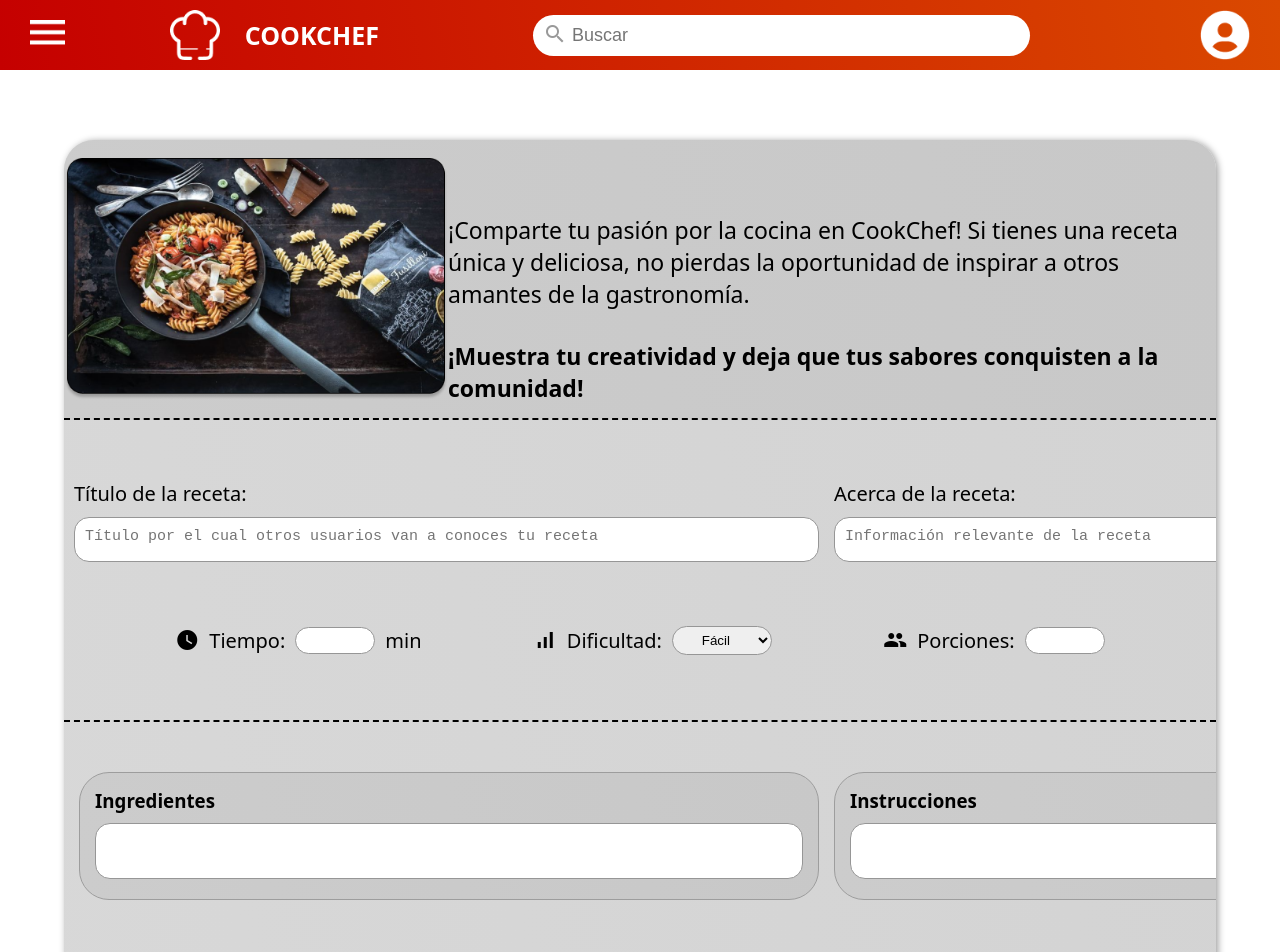
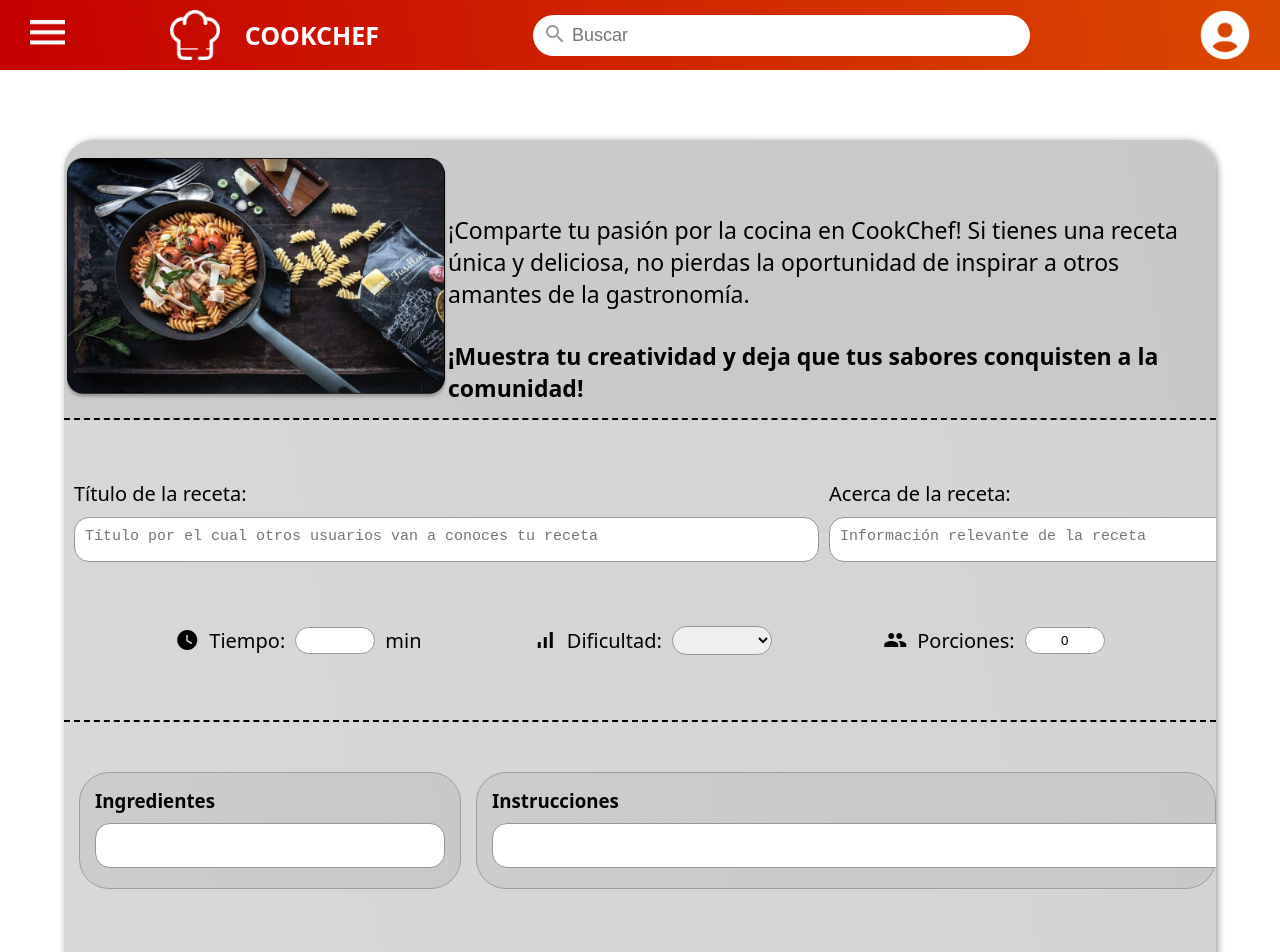
Before and after one commit to Kevinjr2912/Proyecto_C1, an Angular app in the folder recipe_project_front/: page / in a window 1280 px wide. Shown: the top 952 px of the page. Built offline with nearby package versions, Linux system fonts and the light colour scheme; a web font is replaced by a local one.

Commit message:
Funcionalidad de delete

```diff
--- a/recipe_project_front/src/app/actions-page/actions-page.component.ts
+++ b/recipe_project_front/src/app/actions-page/actions-page.component.ts
@@ -1,37 +1,42 @@
 import { Component, OnInit } from '@angular/core';
 import { ApiRecipeService } from '../services/api-recipe.service';
 import { IInformationSpecificRecipe } from '../interfaces/iinformation-specific-recipe';
+import { ActivatedRoute } from '@angular/router';
 import Swal from 'sweetalert2';
 
 @Component({
   selector: 'app-actions-page',
   templateUrl: './actions-page.component.html',
-  styleUrls: ['./actions-page.component.css']
+  styleUrls: ['./actions-page.component.css'],
 })
 export class ActionsPageComponent implements OnInit {
+  recipeId: number | null = null;
   ingredientNames: string[] = [];
 
-  process: string[] = [
-    'Ingredientes',
-    'Instrucciones'
-  ]
-
   recipe: IInformationSpecificRecipe = {
-    name_recipe: "",
-    description: "",
-    preparation: "",
-    time_duration: "",
+    name_recipe: '',
+    description: '',
+    preparation: '',
+    time_duration: '',
     number_portion: 0,
-    TypeDifficulty : {
-      name_type_difficulty: ""
+    TypeDifficulty: {
+      name_type_difficulty: '',
     },
-    Ingredients: []
+    Ingredients: [],
   };
 
-  constructor (private _apiRecipe: ApiRecipeService) {}
+  constructor(private _apiRecipe: ApiRecipeService, private route: ActivatedRoute) {}
 
   ngOnInit(): void {
-    this._apiRecipe.getinformationRecipe().subscribe(
+    const idParam = this.route.snapshot.paramMap.get('id');
+    if (idParam) {
+      this.recipeId = +idParam;  // El '+' convierte el string a número
+      this.getRecipeDetails(this.recipeId);
+    }
+  }
+
+  getRecipeDetails(id:number) {
+    this._apiRecipe.getinformationRecipe(id).subscribe(
       (response: IInformationSpecificRecipe) => {
         this.recipe = {
           name_recipe: response.name_recipe,
@@ -40,12 +45,14 @@ export class ActionsPageComponent implements OnInit {
           time_duration: this.convertTimeToMinutes(response.time_duration),
           number_portion: response.number_portion,
           TypeDifficulty: response.TypeDifficulty,
-          Ingredients: response.Ingredients
+          Ingredients: response.Ingredients,
         };
 
-        this.ingredientNames = this.recipe.Ingredients.map(ingredient => ingredient.name_ingredient);
+        this.ingredientNames = this.recipe.Ingredients.map(
+          (ingredient) => ingredient.name_ingredient
+        );
       },
-      error => console.error('Error fetching recipe:', error)
+      (error) => console.error('Error fetching recipe:', error)
     );
   }
 
@@ -55,38 +62,44 @@ export class ActionsPageComponent implements OnInit {
         name_recipe: this.recipe.name_recipe,
         description: this.recipe.description,
         time_duration: this.formatTimeDuration(this.recipe.time_duration),
-        id_difficulty: this.convertDifficultyToNumber(this.recipe.TypeDifficulty.name_type_difficulty),
+        id_difficulty: this.convertDifficultyToNumber(
+          this.recipe.TypeDifficulty.name_type_difficulty
+        ),
         number_portion: this.recipe.number_portion,
         preparation: this.recipe.preparation,
       },
       newDataIngredients: this.recipe.Ingredients.map((ingredient, index) => ({
         name_ingredient: ingredient.name_ingredient,
-        nameEdited: ingredient.name_ingredient || "",
-        previousName: this.ingredientNames[index] || "",
+        nameEdited: ingredient.name_ingredient || '',
+        previousName: this.ingredientNames[index] || '',
       })),
     };
 
-    dataToUpdate.newDataIngredients.map(ingredient => {
-      console.log(ingredient.name_ingredient, ingredient.previousName, ingredient.nameEdited)
-    })
+    dataToUpdate.newDataIngredients.map((ingredient) => {
+      console.log(
+        ingredient.name_ingredient,
+        ingredient.previousName,
+        ingredient.nameEdited
+      );
+    });
 
     this._apiRecipe.updateInformationRecipe(1, dataToUpdate).subscribe(
-      response => {
+      (response) => {
         console.log('Receta actualizada:', response);
         Swal.fire({
           title: 'Éxito!',
           text: 'La receta se ha actualizado correctamente.',
           icon: 'success',
-          confirmButtonText: 'Aceptar'
+          confirmButtonText: 'Aceptar',
         });
       },
-      error => {
+      (error) => {
         console.error('Error al actualizar la receta:', error);
         Swal.fire({
           title: 'Error!',
           text: 'Ocurrió un problema al actualizar la receta.',
           icon: 'error',
-          confirmButtonText: 'Aceptar'
+          confirmButtonText: 'Aceptar',
         });
       }
     );
@@ -122,5 +135,4 @@ export class ActionsPageComponent implements OnInit {
         return null;
     }
   };
-
 }
--- a/recipe_project_front/src/app/add-recipe-page/add-recipe-page.component.css
+++ b/recipe_project_front/src/app/add-recipe-page/add-recipe-page.component.css
@@ -62,6 +62,30 @@
   display: flex;
 }
 
+.box-recipe {
+  width: 750px;
+  margin-left: 10px;
+}
+
+label {
+  font-size: 20px;
+}
+
+textarea {
+  width: 745px;
+  height: 45px;
+  margin-top: 10px;
+  padding: 10px;
+  font-size: 15px;
+  resize:none;
+  text-align: justify;
+  outline: none;
+  border: none;
+  outline: none;
+  border-radius: 15px;
+  border: 1px solid rgba(150, 150, 150, 1);
+}
+
 .box-information-additional {
   height: 70px;
   margin-top: 20px;
@@ -114,6 +138,38 @@
   display: flex;
 }
 
+.box-father {
+  width: 740px;
+  padding: 15px;
+  margin-top: 50px;
+  margin-left: 15px;
+  border-radius: 30px;
+  border: 1px solid #9d9d9d;
+  background: rgb(200, 200, 200);
+  background: linear-gradient(
+    260deg,
+    rgba(200, 200, 200, 1) 0%,
+    rgba(204, 204, 204, 1) 100%
+  );
+}
+
+.textarea {
+  box-sizing: border-box;
+  width: 100%;
+  margin-top: 10px;
+  padding: 10px;
+  font-size: 15px;
+  resize: none;
+  text-align: justify;
+  outline: none;
+  border: none;
+  outline: none;
+  overflow: hidden;
+  border-radius: 15px;
+  border: 1px solid rgba(150, 150, 150, 1);
+}
+
+
 .box-reload-img {
   margin: 100px auto;
   width: 50%;
@@ -153,3 +209,8 @@ button {
   background-color: #B9B9B9;
   margin: 50px auto;
 }
+
+button:hover {
+  cursor: pointer;
+  background-color: aliceblue;
+}
--- a/recipe_project_front/src/app/add-recipe-page/add-recipe-page.component.html
+++ b/recipe_project_front/src/app/add-recipe-page/add-recipe-page.component.html
@@ -21,13 +21,16 @@
         </p>
       </div>
     </div>
-    <form action="">
+    <div>
       <div class="b-info-main">
-        <app-information-main
-          *ngFor="let input of inputs"
-          [titleAction]="input.referenceAction"
-          [placeholder]="input.content"
-        ></app-information-main>
+        <div class="box-recipe">
+          <label>Título de la receta: </label>
+          <textarea placeholder="Título por el cual otros usuarios van a conoces tu receta" [(ngModel)]="recipeToAdd.recipe.name_recipe"></textarea>
+        </div>
+        <div class="box-recipe">
+          <label>Acerca de la receta: </label>
+          <textarea placeholder="Información relevante de la receta" [(ngModel)]="recipeToAdd.recipe.description"></textarea>
+        </div>
       </div>
       <div class="box-information-additional">
         <div class="box-time">
@@ -37,7 +40,7 @@
           <div>
             <p>Tiempo:</p>
           </div>
-          <input type="text" />
+          <input type="text" [(ngModel)]="timeInMinutes" (ngModelChange)="convertToSQLTime()"/>
           <p>min</p>
         </div>
         <div class="box-difficult">
@@ -47,7 +50,7 @@
           <div>
             <p>Dificultad:</p>
           </div>
-          <select name="" id="option-dificult">
+          <select id="option-dificult" [(ngModel)]="recipeToAdd.recipe.TypeDifficulty.name_type_difficulty">
             <option value="Fácil">Fácil</option>
             <option value="Intermedio">Intermedio</option>
             <option value="Difícil">Difícil</option>
@@ -60,14 +63,22 @@
           <div>
             <p>Porciones:</p>
           </div>
-          <input type="text" />
+          <input type="text" [(ngModel)]="recipeToAdd.recipe.number_portion"/>
         </div>
       </div>
       <div class="container-process">
-        <app-process
-          *ngFor="let item of process"
-          [titleProcess]="item"
-        ></app-process>
+        <div class="box-father">
+          <h3>Ingredientes</h3>
+          <div class="box-son-process">
+            <textarea class="textarea" [(ngModel)]="text_ingredient" (ngModelChange)="updateIngredients()"></textarea>
+          </div>
+        </div>
+        <div class="box-father">
+          <h3>Instrucciones</h3>
+          <div class="box-son-process">
+            <textarea [(ngModel)]="recipeToAdd.recipe.preparation"></textarea>
+          </div>
+        </div>
       </div>
       <div class="box-reload-img">
         <div class="box-references">
@@ -87,7 +98,7 @@
         <input type="file" class="file-input" />
       </div>
 
-      <button>
+      <button (click)="sendRecipe()">
         <svg xmlns="http://www.w3.org/2000/svg" class="icon icon-tabler icon-tabler-arrow-bar-up" width="40" height="40" viewBox="0 0 24 24" stroke-width="1.5" stroke="#2c3e50" fill="none" stroke-linecap="round" stroke-linejoin="round">
           <path stroke="none" d="M0 0h24v24H0z" fill="none"/>
           <path d="M12 4l0 10" />
@@ -99,6 +110,6 @@
           Subir receta
         </p>
       </button>
-    </form>
+    </div>
   </div>
 </div>
--- a/recipe_project_front/src/app/add-recipe-page/add-recipe-page.component.ts
+++ b/recipe_project_front/src/app/add-recipe-page/add-recipe-page.component.ts
@@ -1,5 +1,7 @@
 import { Component } from '@angular/core';
-import { IAboutInput } from '../interfaces/iabout-input';
+import { ApiRecipeService } from '../services/api-recipe.service';
+import { IRecipeCreate } from '../interfaces/irecipe-create';
+import Swal from 'sweetalert2';
 
 @Component({
   selector: 'add-recipe-page',
@@ -8,19 +10,92 @@ import { IAboutInput } from '../interfaces/iabout-input';
 })
 
 export class AddRecipePageComponent {
-  inputs: IAboutInput[] = [
-    {
-      referenceAction: 'Título de la receta: ',
-      content: 'Título por el cual otros usuarios van a conoces tu receta'
-    },
-    {
-      referenceAction: ' Acerca de la receta: ',
-      content: 'Información relevante de la receta'
+
+  constructor(private _api: ApiRecipeService) {}
+
+  text_ingredient: string = '';
+  timeInMinutes: string = ''
+  sqlTime: string = ''
+
+  recipeToAdd: IRecipeCreate = {
+    id_person: "2",
+    recipe: {
+      name_recipe: "",
+      description: "",
+      preparation: "",
+      number_portion: 0,
+      time_duration: "",
+      TypeDifficulty: {
+        name_type_difficulty: "",
+      },
+      Ingredients: []
     }
-  ]
+  }
 
-  process: string[] = [
-    'Ingredientes',
-    'Instrucciones'
-  ]
+  sendRecipe () {
+    const recipe = {
+      id_person: "2",
+      id_difficulty: this.convertDifficultyToNumber(this.recipeToAdd.recipe.TypeDifficulty.name_type_difficulty),
+      name_recipe: this.recipeToAdd.recipe.name_recipe,
+      number_portion: this.recipeToAdd.recipe.number_portion,
+      description: this.recipeToAdd.recipe.description,
+      preparation: this.recipeToAdd.recipe.description,
+      time_duration: this.recipeToAdd.recipe.time_duration,
+      ingredients: this.recipeToAdd.recipe.Ingredients
+    }
+
+    console.log(recipe)
+
+    this._api.createRecipe(recipe).subscribe(
+      (response) => {
+        console.log('Receta enviada exitosamente:', response);
+        Swal.fire({
+          title: 'Éxito!',
+          text: 'La receta se ha actualizado correctamente.',
+          icon: 'success',
+          confirmButtonText: 'Aceptar',
+        });
+      },
+      (error) => {
+        console.error('Error al enviar la receta:', error);
+        Swal.fire({
+          title: 'Error!',
+          text: 'Ocurrió un problema al actualizar la receta.',
+          icon: 'error',
+          confirmButtonText: 'Aceptar',
+        });
+      }
+    )
+  }
+
+  updateIngredients() {
+    this.recipeToAdd.recipe.Ingredients = this.text_ingredient
+      .split(',')
+      .map(ingredient => ({ name_ingredient: ingredient.trim() }));
+  }
+
+  convertToSQLTime() {
+    const hours = Math.floor(parseInt(this.timeInMinutes) / 60);
+    const minutes = parseInt(this.timeInMinutes) % 60;
+    const seconds = 0;
+
+    this.recipeToAdd.recipe.time_duration = `${this.padNumber(hours)}:${this.padNumber(minutes)}:${this.padNumber(seconds)}`;
+  }
+
+  padNumber(num: number): string {
+    return num < 10 ? '0' + num : num.toString();
+  }
+
+  convertDifficultyToNumber = (difficulty: string) => {
+    switch (difficulty) {
+      case 'Fácil':
+        return '1';
+      case 'Intermedio':
+        return '2';
+      case 'Difícil':
+        return '3';
+      default:
+        return null;
+    }
+  }
 }
--- a/recipe_project_front/src/app/app-routing.module.ts
+++ b/recipe_project_front/src/app/app-routing.module.ts
@@ -7,7 +7,7 @@ import { ActionsPageComponent } from './actions-page/actions-page.component';
 const routes: Routes = [
   {path: '', component: AddRecipePageComponent},
   {path: 'seePublisheRecipes', component: SeePublishedRecipesPageComponent},
-  {path: 'seeInformationRecipe', component: ActionsPageComponent}
+  {path: 'seeInformationRecipe/:id', component: ActionsPageComponent}
 ];
 
 @NgModule({
--- a/recipe_project_front/src/app/cards-recipes-published/cards-recipes-published.component.css
+++ b/recipe_project_front/src/app/cards-recipes-published/cards-recipes-published.component.css
@@ -37,6 +37,10 @@
   justify-content: space-between;
 }
 
+.cajita {
+  color: black;
+}
+
 .box-love {
   display: flex;
   align-items: center;
--- a/recipe_project_front/src/app/cards-recipes-published/cards-recipes-published.component.html
+++ b/recipe_project_front/src/app/cards-recipes-published/cards-recipes-published.component.html
@@ -5,7 +5,7 @@
   <div class="box-son">
     <div class="box-about-recipe">
       <p class="cajita">
-        mdeeeeeeeeeeeeeeeeeeeeeeeeeeeeeeeeeeeeeeeeeeeeeeeeeeeeeeeeeeeeeeeeeeeeeeeeeeeeeeeeeeeeee
+        {{titleRecipe}}
       </p>
     </div>
     <div class="actions-recipe">
@@ -30,7 +30,7 @@
         <span>120</span>
       </div>
       <div class="box-update-delete">
-        <div class="box-icon-edit">
+        <div class="box-icon-edit" (click)="goToRecipeDetails()">
           <svg
             xmlns="http://www.w3.org/2000/svg"
             class="icon icon-tabler icon-tabler-edit"
@@ -53,7 +53,7 @@
             <path d="M16 5l3 3" />
           </svg>
         </div>
-        <div class="box-icon-delete">
+        <div class="box-icon-delete" (click)="deleteRecipe()">
           <svg
             xmlns="http://www.w3.org/2000/svg"
             class="icon icon-tabler icon-tabler-trash"
--- /dev/null
+++ b/recipe_project_front/src/app/interfaces/irecipe-create.ts
@@ -0,0 +1,6 @@
+import { IInformationSpecificRecipe } from "./iinformation-specific-recipe";
+
+export interface IRecipeCreate {
+  id_person: string;
+  recipe: IInformationSpecificRecipe
+}
```
Also changed, not shown: recipe_project_front/src/app/cards-recipes-published/cards-recipes-published.component.ts (+26 -0 lines), recipe_project_front/src/app/see-published-recipes-page/see-published-recipes-page.component.html (+5 -6 lines), recipe_project_front/src/app/see-published-recipes-page/see-published-recipes-page.component.ts (+16 -2 lines), recipe_project_front/src/app/services/api-recipe.service.ts (+14 -2 lines). Lines whose indentation alone changed are shown as unchanged.
